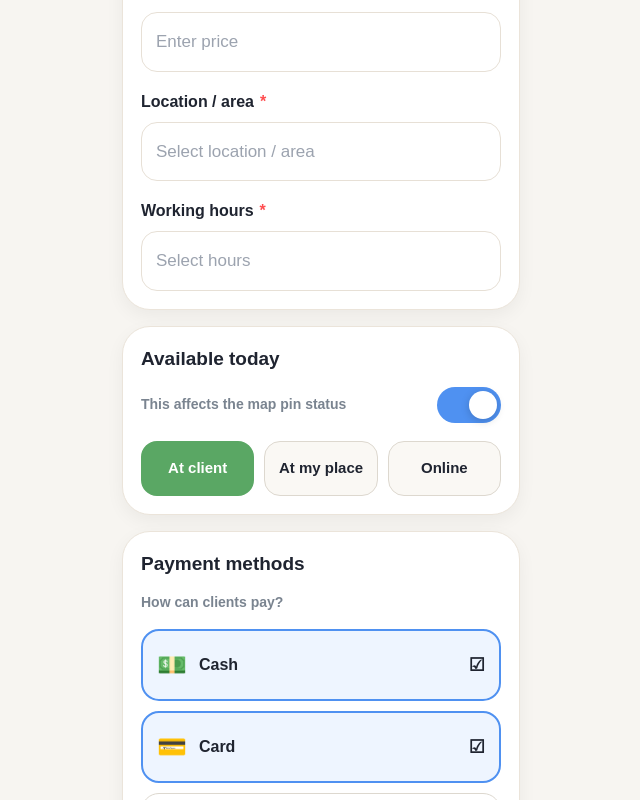
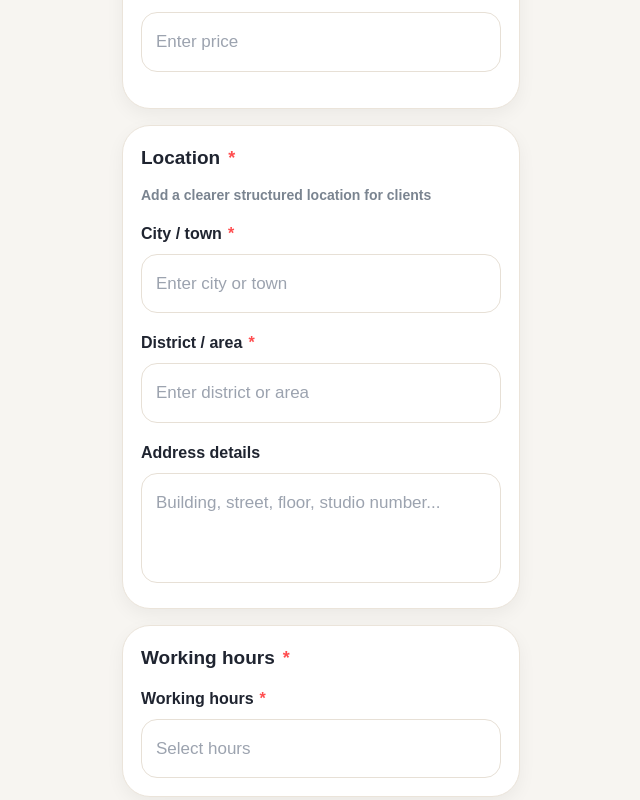
Before and after one commit to bellasalon4u-source/mapbookapp, a Next.js app: page /add in a window 1280 px wide. Shown: the part 1080-1880 px from the top of the page, without its empty margins (319-959 px from the left). Built offline with nearby package versions, Linux system fonts and the light colour scheme.

Commit message:
feat: improve add service location section with required structured address fields

```diff
--- a/app/add/page.tsx
+++ b/app/add/page.tsx
@@ -193,7 +193,13 @@ const pageTexts: Record<
     price: string;
     pricePlaceholder: string;
     location: string;
-    locationPlaceholder: string;
+    locationHint: string;
+    city: string;
+    cityPlaceholder: string;
+    district: string;
+    districtPlaceholder: string;
+    addressDetails: string;
+    addressDetailsPlaceholder: string;
     hours: string;
     hoursPlaceholder: string;
     availableToday: string;
@@ -222,6 +228,8 @@ const pageTexts: Record<
     publishService: string;
     pleaseEnterServiceTitle: string;
     pleaseEnterPrice: string;
+    pleaseEnterCity: string;
+    pleaseEnterDistrict: string;
     servicePublishedSuccessfully: string;
   }
 > = {
@@ -244,8 +252,14 @@ const pageTexts: Record<
     subcategory: 'Subcategory',
     price: 'Price',
     pricePlaceholder: 'Enter price',
-    location: 'Location / area',
-    locationPlaceholder: 'Select location / area',
+    location: 'Location',
+    locationHint: 'Add a clearer structured location for clients',
+    city: 'City / town',
+    cityPlaceholder: 'Enter city or town',
+    district: 'District / area',
+    districtPlaceholder: 'Enter district or area',
+    addressDetails: 'Address details',
+    addressDetailsPlaceholder: 'Building, street, floor, studio number...',
     hours: 'Working hours',
     hoursPlaceholder: 'Select hours',
     availableToday: 'Available today',
@@ -274,6 +288,8 @@ const pageTexts: Record<
     publishService: 'Publish service',
     pleaseEnterServiceTitle: 'Please enter service title',
     pleaseEnterPrice: 'Please enter price',
+    pleaseEnterCity: 'Please enter city / town',
+    pleaseEnterDistrict: 'Please enter district / area',
     servicePublishedSuccessfully: 'Service published successfully',
   },
   RU: {
@@ -295,8 +311,14 @@ const pageTexts: Record<
     subcategory: 'Подкатегория',
     price: 'Цена',
     pricePlaceholder: 'Введите цену',
-    location: 'Локация / район',
-    locationPlaceholder: 'Выберите локацию / район',
+    location: 'Локация',
+    locationHint: 'Добавьте более понятную локацию для клиентов',
+    city: 'Город / населённый пункт',
+    cityPlaceholder: 'Введите город или населённый пункт',
+    district: 'Район / зона',
+    districtPlaceholder: 'Введите район или зону',
+    addressDetails: 'Подробный адрес',
+    addressDetailsPlaceholder: 'Дом, улица, этаж, номер студии...',
     hours: 'Часы работы',
     hoursPlaceholder: 'Выберите часы',
     availableToday: 'Доступно сегодня',
@@ -325,6 +347,8 @@ const pageTexts: Record<
     publishService: 'Опубликовать услугу',
     pleaseEnterServiceTitle: 'Введите название услуги',
     pleaseEnterPrice: 'Введите цену',
+    pleaseEnterCity: 'Введите город / населённый пункт',
+    pleaseEnterDistrict: 'Введите район / зону',
     servicePublishedSuccessfully: 'Услуга успешно опубликована',
   },
   ES: {
@@ -346,8 +370,14 @@ const pageTexts: Record<
     subcategory: 'Subcategoría',
     price: 'Precio',
     pricePlaceholder: 'Introduce el precio',
-    location: 'Ubicación / zona',
-    locationPlaceholder: 'Selecciona ubicación / zona',
+    location: 'Ubicación',
+    locationHint: 'Añade una ubicación más clara para los clientes',
+    city: 'Ciudad / localidad',
+    cityPlaceholder: 'Introduce ciudad o localidad',
+    district: 'Distrito / zona',
+    districtPlaceholder: 'Introduce distrito o zona',
+    addressDetails: 'Dirección detallada',
+    addressDetailsPlaceholder: 'Edificio, calle, piso, número de estudio...',
     hours: 'Horario',
     hoursPlaceholder: 'Selecciona horario',
     availableToday: 'Disponible hoy',
@@ -376,6 +406,8 @@ const pageTexts: Record<
     publishService: 'Publicar servicio',
     pleaseEnterServiceTitle: 'Introduce el título del servicio',
     pleaseEnterPrice: 'Introduce el precio',
+    pleaseEnterCity: 'Introduce ciudad / localidad',
+    pleaseEnterDistrict: 'Introduce distrito / zona',
     servicePublishedSuccessfully: 'Servicio publicado con éxito',
   },
   CZ: {
@@ -397,8 +429,14 @@ const pageTexts: Record<
     subcategory: 'Podkategorie',
     price: 'Cena',
     pricePlaceholder: 'Zadejte cenu',
-    location: 'Lokalita / oblast',
-    locationPlaceholder: 'Vyberte lokalitu / oblast',
+    location: 'Lokalita',
+    locationHint: 'Přidejte jasnější lokalitu pro klienty',
+    city: 'Město / obec',
+    cityPlaceholder: 'Zadejte město nebo obec',
+    district: 'Čtvrť / oblast',
+    districtPlaceholder: 'Zadejte čtvrť nebo oblast',
+    addressDetails: 'Podrobná adresa',
+    addressDetailsPlaceholder: 'Budova, ulice, patro, číslo studia...',
     hours: 'Pracovní doba',
     hoursPlaceholder: 'Vyberte hodiny',
     availableToday: 'Dostupné dnes',
@@ -427,6 +465,8 @@ const pageTexts: Record<
     publishService: 'Publikovat službu',
     pleaseEnterServiceTitle: 'Zadejte název služby',
     pleaseEnterPrice: 'Zadejte cenu',
+    pleaseEnterCity: 'Zadejte město / obec',
+    pleaseEnterDistrict: 'Zadejte čtvrť / oblast',
     servicePublishedSuccessfully: 'Služba byla úspěšně publikována',
   },
   DE: {
@@ -448,8 +488,14 @@ const pageTexts: Record<
     subcategory: 'Unterkategorie',
     price: 'Preis',
     pricePlaceholder: 'Preis eingeben',
-    location: 'Standort / Bereich',
-    locationPlaceholder: 'Standort / Bereich wählen',
+    location: 'Standort',
+    locationHint: 'Füge einen klareren Standort für Kunden hinzu',
+    city: 'Stadt / Ort',
+    cityPlaceholder: 'Stadt oder Ort eingeben',
+    district: 'Bezirk / Gebiet',
+    districtPlaceholder: 'Bezirk oder Gebiet eingeben',
+    addressDetails: 'Adressdetails',
+    addressDetailsPlaceholder: 'Gebäude, Straße, Etage, Studio-Nummer...',
     hours: 'Arbeitszeiten',
     hoursPlaceholder: 'Zeiten wählen',
     availableToday: 'Heute verfügbar',
@@ -478,6 +524,8 @@ const pageTexts: Record<
     publishService: 'Dienstleistung veröffentlichen',
     pleaseEnterServiceTitle: 'Bitte Titel der Dienstleistung eingeben',
     pleaseEnterPrice: 'Bitte Preis eingeben',
+    pleaseEnterCity: 'Bitte Stadt / Ort eingeben',
+    pleaseEnterDistrict: 'Bitte Bezirk / Gebiet eingeben',
     servicePublishedSuccessfully: 'Dienstleistung erfolgreich veröffentlicht',
   },
   PL: {
@@ -499,8 +547,14 @@ const pageTexts: Record<
     subcategory: 'Podkategoria',
     price: 'Cena',
     pricePlaceholder: 'Wpisz cenę',
-    location: 'Lokalizacja / obszar',
-    locationPlaceholder: 'Wybierz lokalizację / obszar',
+    location: 'Lokalizacja',
+    locationHint: 'Dodaj bardziej przejrzystą lokalizację dla klientów',
+    city: 'Miasto / miejscowość',
+    cityPlaceholder: 'Wpisz miasto lub miejscowość',
+    district: 'Dzielnica / obszar',
+    districtPlaceholder: 'Wpisz dzielnicę lub obszar',
+    addressDetails: 'Szczegóły adresu',
+    addressDetailsPlaceholder: 'Budynek, ulica, piętro, numer studia...',
     hours: 'Godziny pracy',
     hoursPlaceholder: 'Wybierz godziny',
     availableToday: 'Dostępne dziś',
@@ -529,6 +583,8 @@ const pageTexts: Record<
     publishService: 'Opublikuj usługę',
     pleaseEnterServiceTitle: 'Wpisz nazwę usługi',
     pleaseEnterPrice: 'Wpisz cenę',
+    pleaseEnterCity: 'Wpisz miasto / miejscowość',
+    pleaseEnterDistrict: 'Wpisz dzielnicę / obszar',
     servicePublishedSuccessfully: 'Usługa została opublikowana',
   },
 };
@@ -1064,7 +1120,9 @@ export default function AddServicePage() {
   const [category, setCategory] = useState('Beauty');
   const [subcategory, setSubcategory] = useState('Hair');
   const [price, setPrice] = useState('');
-  const [location, setLocation] = useState('');
+  const [city, setCity] = useState('');
+  const [district, setDistrict] = useState('');
+  const [addressDetails, setAddressDetails] = useState('');
   const [hours, setHours] = useState('');
   const [availableToday, setAvailableToday] = useState(true);
 
@@ -1201,6 +1259,10 @@ export default function AddServicePage() {
     return `${country.dial} ${value.number.trim()}`;
   };
 
+  const composedLocation = [city.trim(), district.trim(), addressDetails.trim()]
+    .filter(Boolean)
+    .join(', ');
+
   const handlePublish = () => {
     if (!title.trim()) {
       alert(text.pleaseEnterServiceTitle);
@@ -1209,6 +1271,16 @@ export default function AddServicePage() {
 
     if (!price.trim()) {
       alert(text.pleaseEnterPrice);
+      return;
+    }
+
+    if (!city.trim()) {
+      alert(text.pleaseEnterCity);
+      return;
+    }
+
+    if (!district.trim()) {
+      alert(text.pleaseEnterDistrict);
       return;
     }
 
@@ -1230,7 +1302,7 @@ export default function AddServicePage() {
       category,
       subcategory,
       price: price.trim(),
-      location: location.trim(),
+      location: composedLocation,
       hours: hours.trim(),
       availableToday,
       serviceModes,
@@ -1643,12 +1715,28 @@ export default function AddServicePage() {
                 boxSizing: 'border-box',
               }}
             />
-
-            <FieldLabel required>{text.location}</FieldLabel>
+          </SectionCard>
+        </section>
+
+        <section style={{ padding: '16px 16px 0' }}>
+          <SectionCard title={text.location} required>
+            <div
+              style={{
+                fontSize: 14,
+                color: '#7a8490',
+                marginBottom: 16,
+                fontWeight: 700,
+                lineHeight: 1.4,
+              }}
+            >
+              {text.locationHint}
+            </div>
+
+            <FieldLabel required>{text.city}</FieldLabel>
             <input
-              value={location}
-              onChange={(e) => setLocation(e.target.value)}
-              placeholder={text.locationPlaceholder}
+              value={city}
+              onChange={(e) => setCity(e.target.value)}
+              placeholder={text.cityPlaceholder}
               style={{
                 width: '100%',
                 border: '1px solid #e7e0d6',
@@ -1661,6 +1749,45 @@ export default function AddServicePage() {
               }}
             />
 
+            <FieldLabel required>{text.district}</FieldLabel>
+            <input
+              value={district}
+              onChange={(e) => setDistrict(e.target.value)}
+              placeholder={text.districtPlaceholder}
+              style={{
+                width: '100%',
+                border: '1px solid #e7e0d6',
+                borderRadius: 16,
+                padding: '16px 14px',
+                fontSize: 17,
+                outline: 'none',
+                marginBottom: 18,
+                boxSizing: 'border-box',
+              }}
+            />
+
+            <FieldLabel>{text.addressDetails}</FieldLabel>
+            <textarea
+              value={addressDetails}
+              onChange={(e) => setAddressDetails(e.target.value)}
+              placeholder={text.addressDetailsPlaceholder}
+              rows={3}
+              style={{
+                width: '100%',
+                border: '1px solid #e7e0d6',
+                borderRadius: 16,
+                padding: '16px 14px',
+                fontSize: 17,
+                outline: 'none',
+                resize: 'none',
+                boxSizing: 'border-box',
+              }}
+            />
+          </SectionCard>
+        </section>
+
+        <section style={{ padding: '16px 16px 0' }}>
+          <SectionCard title={text.hours} required>
             <FieldLabel required>{text.hours}</FieldLabel>
             <input
               value={hours}
```
